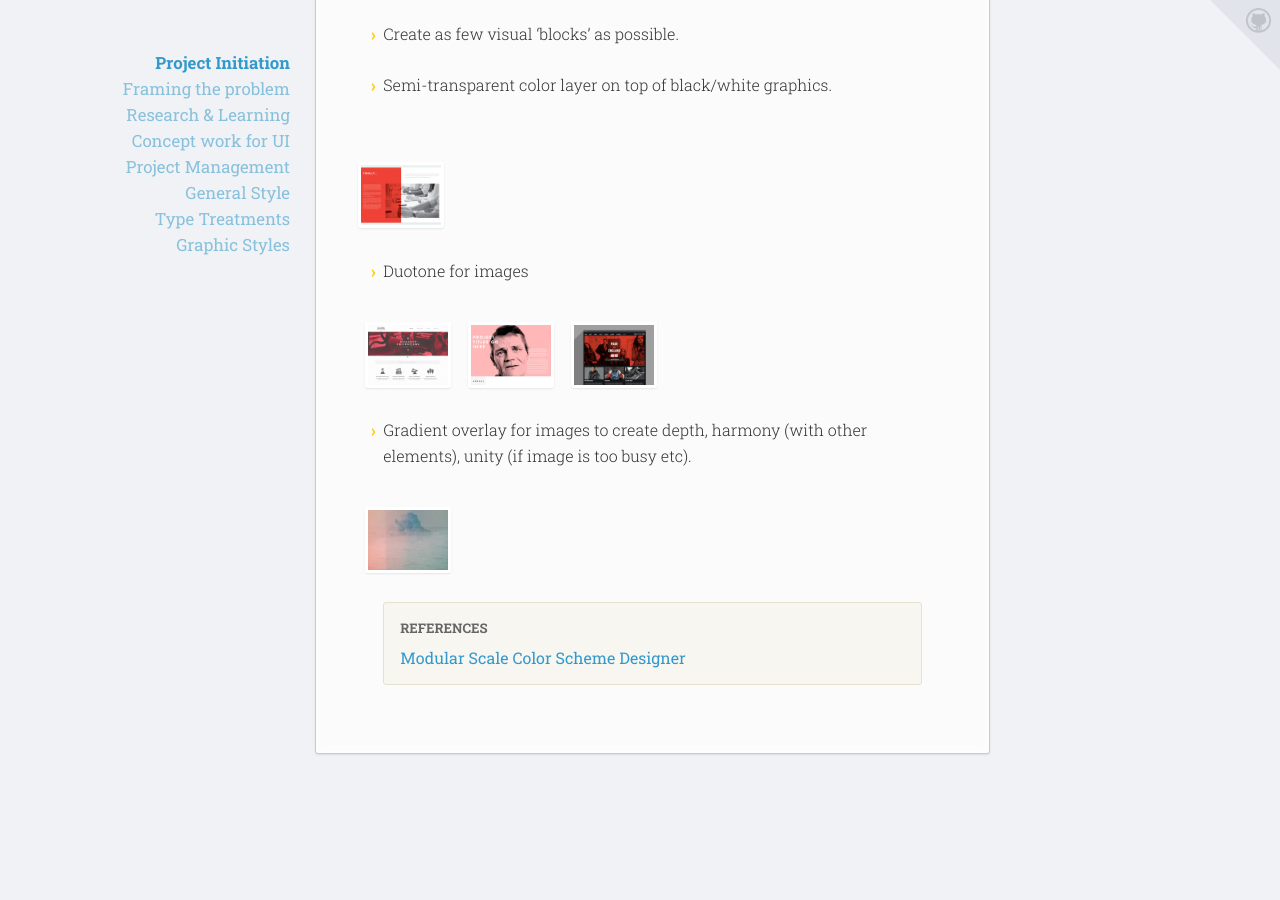
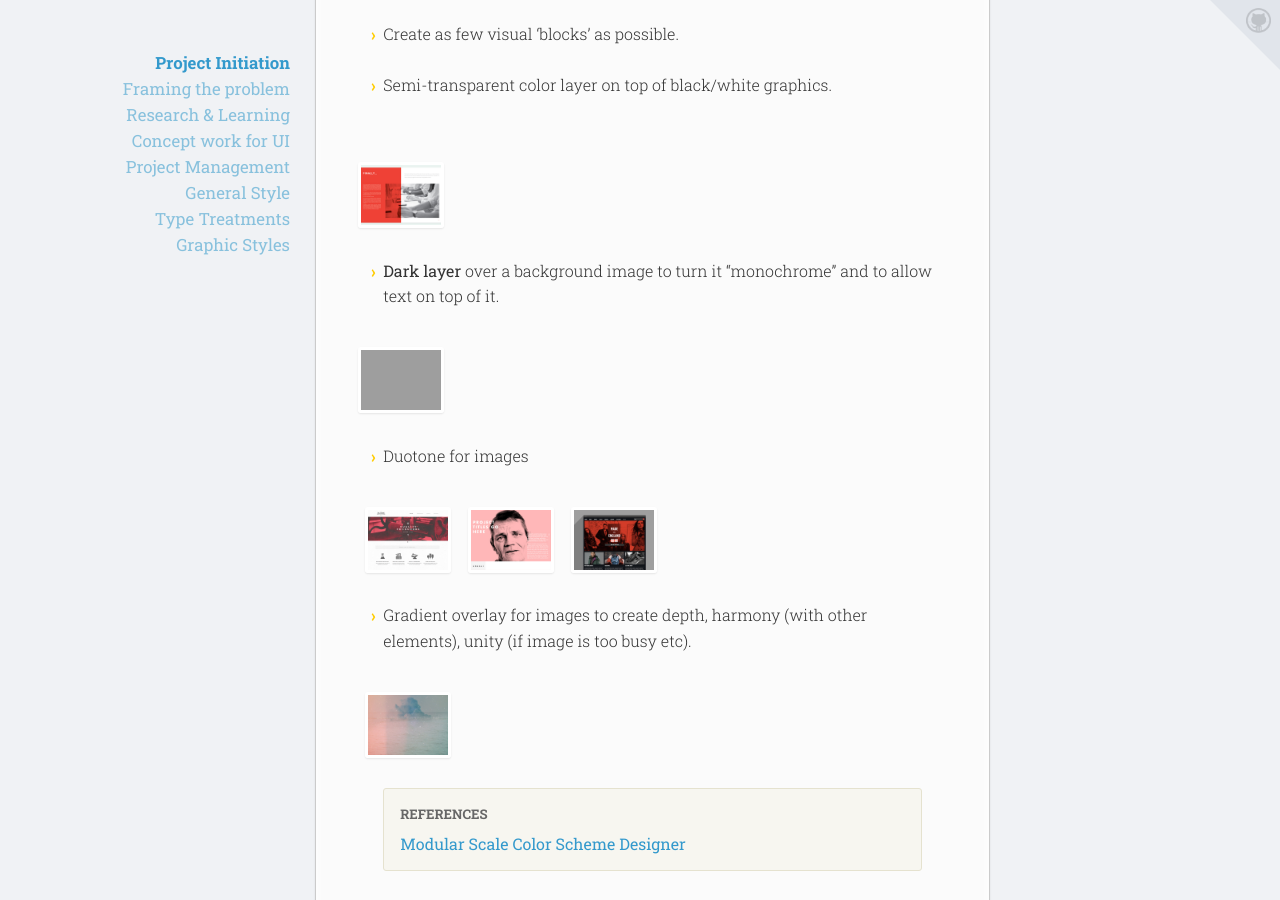
Before and after one commit to Magnus-G/Process, a Jekyll site: the page built from index.md, in a window 1280 px wide and 900 px high, scrolled down 10853 px. Built offline with Jekyll 4.4.1, drawn with Linux system fonts in a browser that asks for light colours; nearby versions of some CDN libraries; Markdown is read by kramdown in place of the engine named in the settings; before the commit the page ends 11647 px from its top, so only the background shows below that; grey boxes are pictures that could not be loaded.

Commit message:
Update index.md

```diff
--- a/index.md
+++ b/index.md
@@ -386,6 +386,11 @@ Graphic Styles
   <a class="popup" href="images/gfx-examples/color-block.jpg"><img src="images/gfx-examples/color-block.jpg" alt=""></a>
 </div>
 
+* **Dark layer** over a background image to turn it "monochrome" and to allow text on top of it.
+<div class="img-examples">
+  <a class="popup" href="images/gfx-examples/darkened-backimage1.jpg"><img src="images/gfx-examples/darkened-backimage1.jpg" alt=""></a>
+</div>
+
 * Duotone for images
 <div class="img-examples">
   <a class="popup" href="images/gfx-examples/duotone.jpg"><img src="images/gfx-examples/duotone.jpg" alt=""></a>
```
